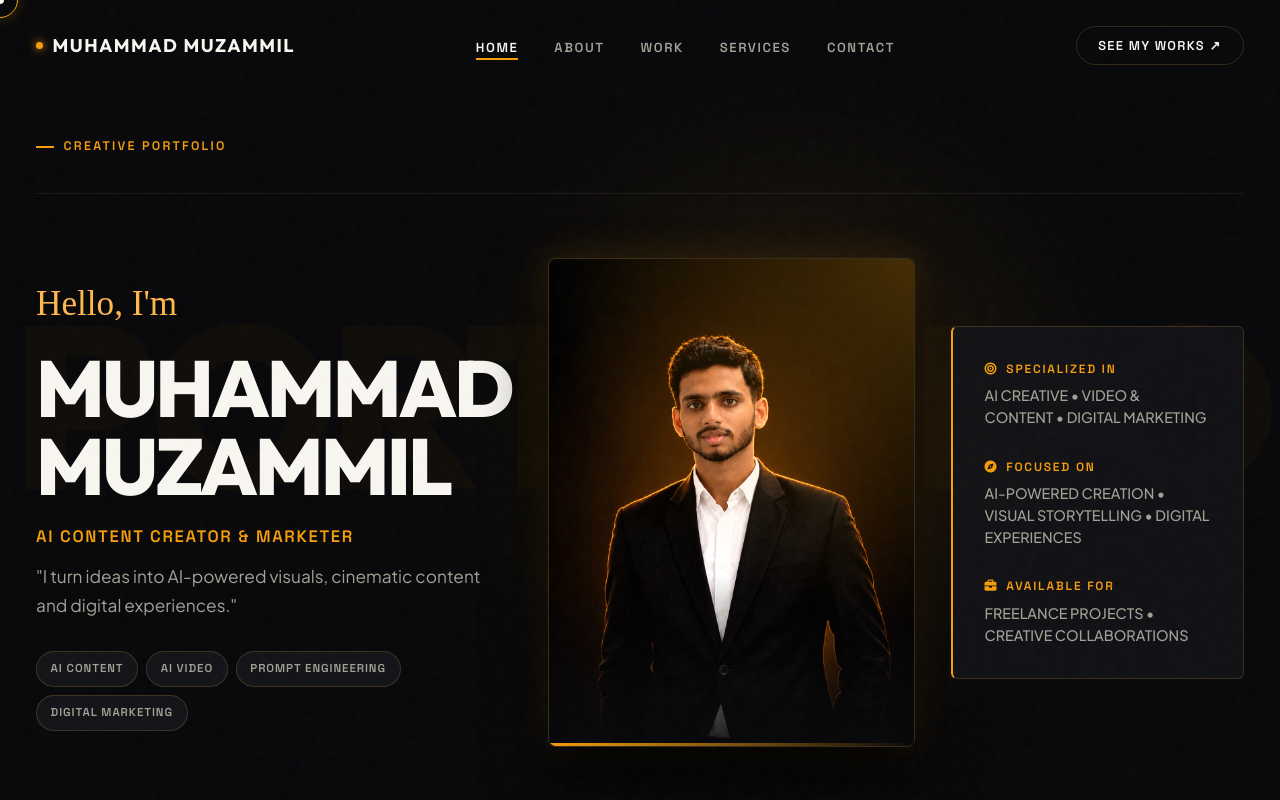
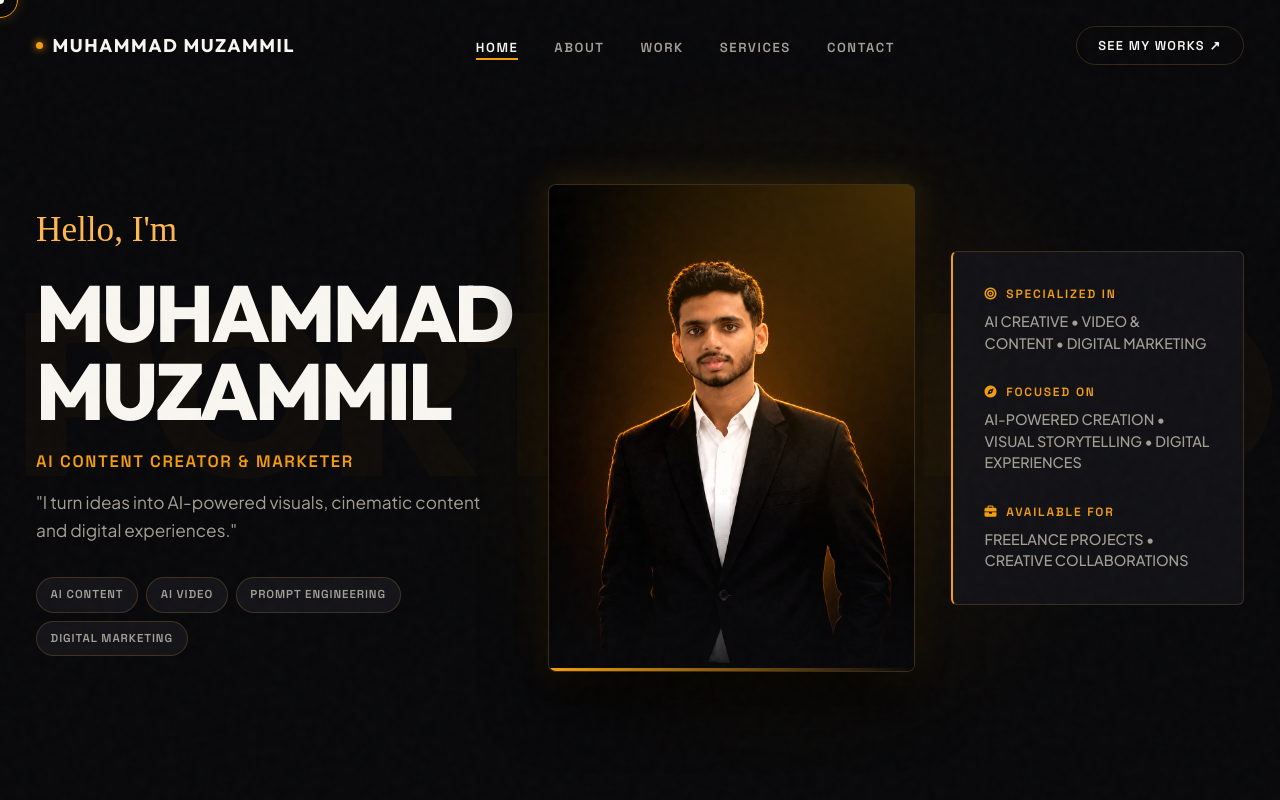
Before and after one commit to muzammilpv/muhammad-muzammil-portfolio, a plain HTML site: page index.html in a window 1280 px wide. Shown: the top 800 px of the page. Drawn offline with Linux system fonts and the light colour scheme; a web font is replaced by a local one.

```diff
--- a/index.html
+++ b/index.html
@@ -86,9 +86,7 @@
     <div class="container">
       <div class="hero-grid">
 
-        <div class="hero-top-bar">
-          <span class="section-label">CREATIVE PORTFOLIO</span>
-        </div>
+
 
         <!-- Left Column -->
         <div class="hero-content-left fade-up">
```
